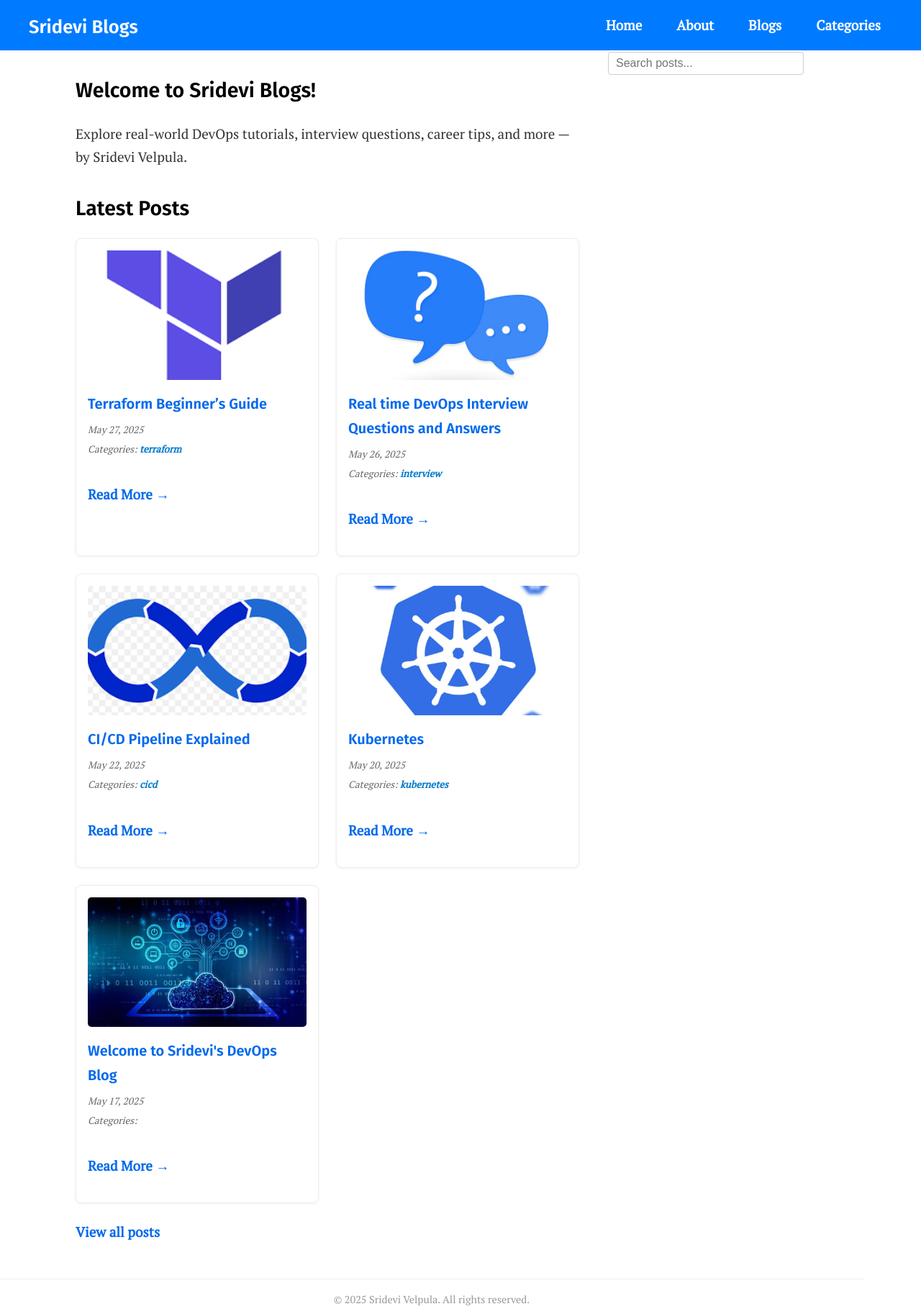
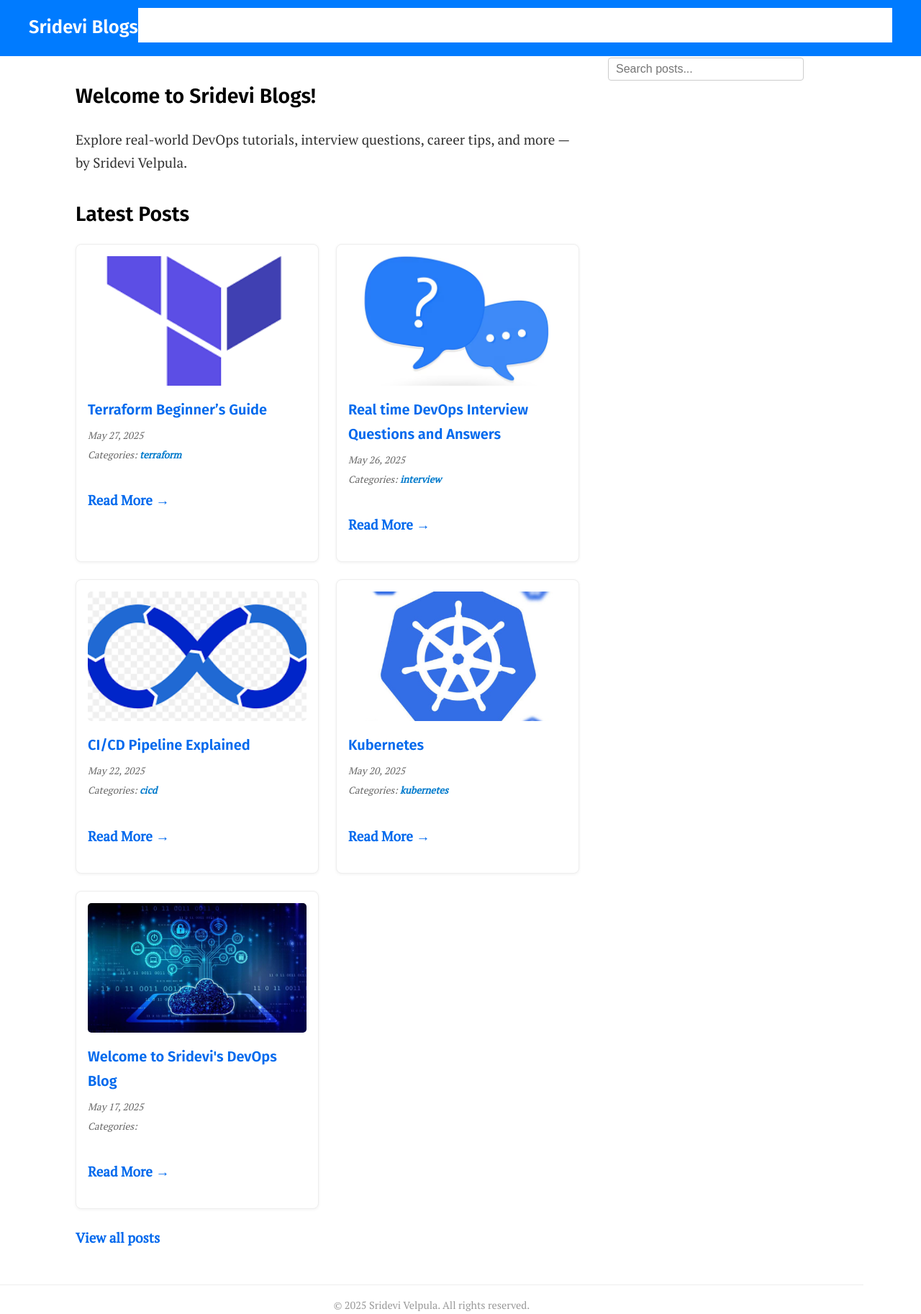
Before and after one commit to srideviblogs/srideviblogs.github.io, a Jekyll site: the page built from index.md, in a window 1280 px wide. Shown: the whole page at 72% size. Built offline with Jekyll 4.4.1, drawn with Linux system fonts in a browser that asks for light colours.

Commit message:
Update custom.css

```diff
--- a/assets/css/custom.css
+++ b/assets/css/custom.css
@@ -65,6 +65,7 @@ html, body {
   width: 100vw;
   margin: 0;
   padding: 0.5rem 0;
+  padding-bottom: 1rem; /* ✅ Add some space below header */
   position: relative;
   left: 0;
   right: 0;
@@ -128,8 +129,9 @@ html, body {
 }
 
 /* Sidenav fix */
-.sidenav {
-  background-color: #007bff;
+.site-nav {
+  background-color: white !important; /* ✅ Makes mobile menu white */
+  color: black;
 }
 
 .menu-toggle {
```
